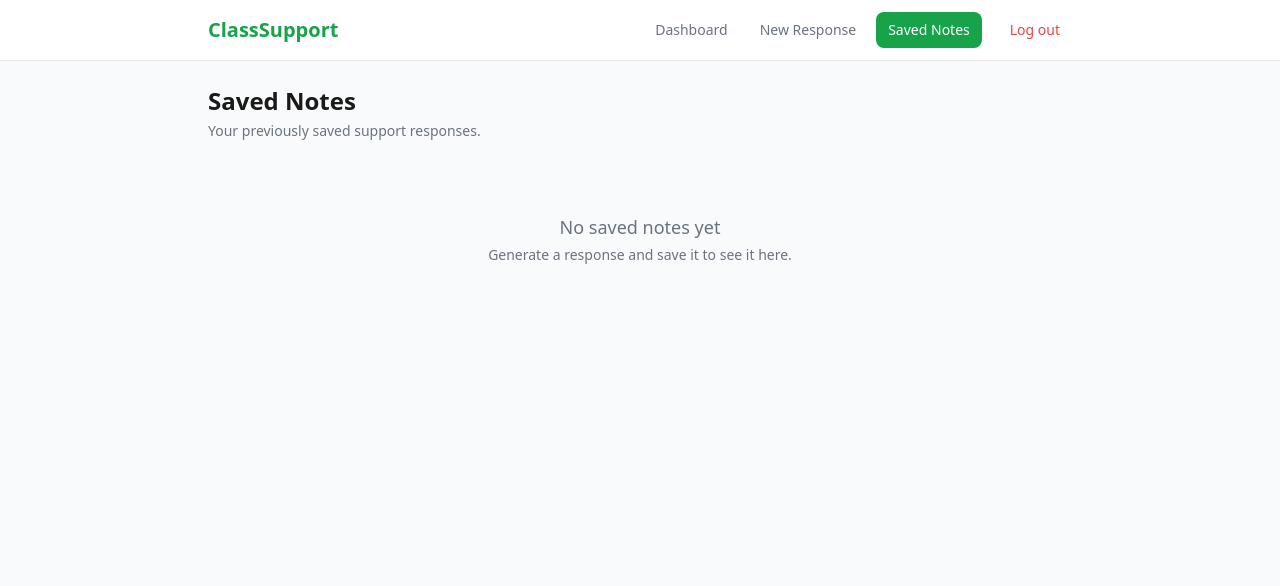
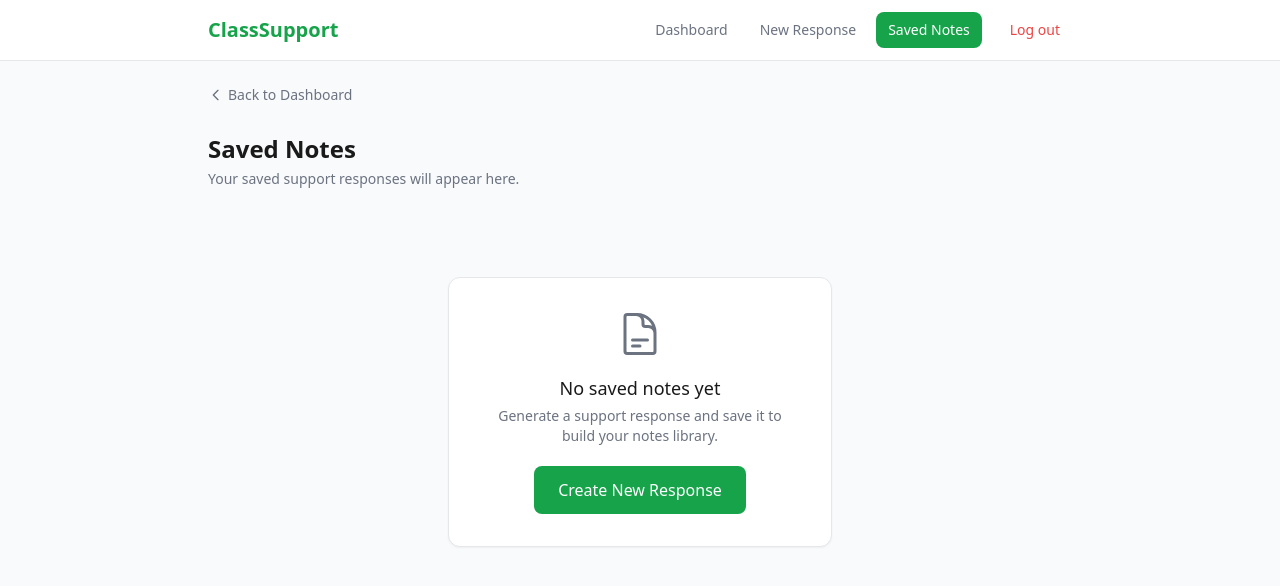
Before and after one commit to obadee91/teacher-support-mvp, a Next.js app: page /saved-notes in a window 1280 px wide. Shown: the top 586 px of the page. Built offline with nearby package versions, Linux system fonts and the light colour scheme; sample sign-in values are in the browser's storage.

Commit message:
8: saved notes page

```diff
--- a/app/saved-notes/page.tsx
+++ b/app/saved-notes/page.tsx
@@ -2,6 +2,7 @@
 
 import { useEffect, useState } from "react";
 import { useRouter } from "next/navigation";
+import Link from "next/link";
 import SavedNotesList from "@/components/SavedNotesList";
 import { getNotes } from "@/lib/storage";
 import { SavedNote } from "@/lib/types";
@@ -9,6 +10,7 @@ import { SavedNote } from "@/lib/types";
 export default function SavedNotesPage() {
   const router = useRouter();
   const [notes, setNotes] = useState<SavedNote[]>([]);
+  const [ready, setReady] = useState(false);
 
   useEffect(() => {
     const isLoggedIn = localStorage.getItem("classsupport_isLoggedIn");
@@ -17,21 +19,80 @@ export default function SavedNotesPage() {
       return;
     }
     setNotes(getNotes());
+    setReady(true);
   }, [router]);
 
   const handleDelete = (id: string) => {
     setNotes((prev) => prev.filter((n) => n.id !== id));
   };
 
+  if (!ready) {
+    return (
+      <div className="flex items-center justify-center min-h-[80vh]">
+        <p className="text-gray-mid">Loading...</p>
+      </div>
+    );
+  }
+
   return (
-    <div className="space-y-6">
+    <div className="space-y-6 pb-12">
+      {/* Back button */}
+      <Link
+        href="/dashboard"
+        className="inline-flex items-center gap-1 text-sm text-gray-mid hover:text-foreground transition-colors"
+      >
+        <svg
+          className="w-4 h-4"
+          fill="none"
+          viewBox="0 0 24 24"
+          stroke="currentColor"
+          strokeWidth={2}
+        >
+          <path strokeLinecap="round" strokeLinejoin="round" d="M15 19l-7-7 7-7" />
+        </svg>
+        Back to Dashboard
+      </Link>
+
       <div>
         <h1 className="text-2xl font-bold">Saved Notes</h1>
         <p className="text-gray-mid text-sm mt-1">
-          Your previously saved support responses.
+          {notes.length === 0
+            ? "Your saved support responses will appear here."
+            : `${notes.length} saved note${notes.length === 1 ? "" : "s"}`}
         </p>
       </div>
-      <SavedNotesList notes={notes} onDelete={handleDelete} />
+
+      {notes.length === 0 ? (
+        <div className="text-center py-16">
+          <div className="rounded-xl border border-border bg-white p-8 shadow-sm inline-block max-w-sm">
+            <svg
+              className="w-12 h-12 text-gray-mid mx-auto mb-4"
+              fill="none"
+              viewBox="0 0 24 24"
+              stroke="currentColor"
+              strokeWidth={1.5}
+            >
+              <path
+                strokeLinecap="round"
+                strokeLinejoin="round"
+                d="M19.5 14.25v-2.625a3.375 3.375 0 00-3.375-3.375h-1.5A1.125 1.125 0 0113.5 7.125v-1.5a3.375 3.375 0 00-3.375-3.375H8.25m0 12.75h7.5m-7.5 3H12M10.5 2.25H5.625c-.621 0-1.125.504-1.125 1.125v17.25c0 .621.504 1.125 1.125 1.125h12.75c.621 0 1.125-.504 1.125-1.125V11.25a9 9 0 00-9-9z"
+              />
+            </svg>
+            <p className="text-lg font-medium mb-1">No saved notes yet</p>
+            <p className="text-sm text-gray-mid mb-5">
+              Generate a support response and save it to build your notes library.
+            </p>
+            <Link
+              href="/new-response"
+              className="inline-block px-6 py-3 rounded-lg bg-accent text-white font-medium hover:bg-accent-hover transition-colors"
+            >
+              Create New Response
+            </Link>
+          </div>
+        </div>
+      ) : (
+        <SavedNotesList notes={notes} onDelete={handleDelete} />
+      )}
     </div>
   );
 }
--- a/components/SavedNotesList.tsx
+++ b/components/SavedNotesList.tsx
@@ -1,118 +1,149 @@
 "use client";
 
+import { useState } from "react";
 import { SavedNote } from "@/lib/types";
 import { deleteNote } from "@/lib/storage";
+import ResultsCard from "@/components/ResultsCard";
 
 interface Props {
   notes: SavedNote[];
   onDelete: (id: string) => void;
 }
 
-function BulletList({ items }: { items: string[] }) {
+const concernColors: Record<string, string> = {
+  behaviour: "bg-red-100 text-red-700",
+  anxiety: "bg-purple-100 text-purple-700",
+  attention: "bg-orange-100 text-orange-700",
+  "emotional-regulation": "bg-pink-100 text-pink-700",
+  "social-interaction": "bg-blue-100 text-blue-700",
+  "learning-engagement": "bg-teal-100 text-teal-700",
+  other: "bg-gray-100 text-gray-700",
+};
+
+function ConcernBadge({ concern }: { concern: string }) {
+  const color = concernColors[concern] || concernColors.other;
+  const label = concern
+    .replace(/-/g, " ")
+    .replace(/\b\w/g, (c) => c.toUpperCase());
   return (
-    <ul className="text-sm space-y-1">
-      {items.map((s, i) => (
-        <li key={i} className="flex gap-2">
-          <span className="text-accent">&#x2022;</span>
-          <span>{s}</span>
-        </li>
-      ))}
-    </ul>
-  );
-}
-
-function SectionLabel({ children }: { children: React.ReactNode }) {
-  return (
-    <p className="text-xs font-semibold text-gray-mid uppercase mb-1">
-      {children}
-    </p>
+    <span className={`inline-block px-2 py-0.5 rounded-full text-xs font-medium ${color}`}>
+      {label}
+    </span>
   );
 }
 
 export default function SavedNotesList({ notes, onDelete }: Props) {
-  if (notes.length === 0) {
-    return (
-      <div className="text-center py-12 text-gray-mid">
-        <p className="text-lg font-medium">No saved notes yet</p>
-        <p className="text-sm mt-1">
-          Generate a response and save it to see it here.
-        </p>
-      </div>
-    );
-  }
+  const [expandedId, setExpandedId] = useState<string | null>(null);
+  const [confirmDeleteId, setConfirmDeleteId] = useState<string | null>(null);
+
+  if (notes.length === 0) return null;
 
   const handleDelete = (id: string) => {
     deleteNote(id);
     onDelete(id);
+    setConfirmDeleteId(null);
+    if (expandedId === id) setExpandedId(null);
   };
 
   return (
     <div className="space-y-4">
       {notes.map((note) => {
-        const r = note.generatedResponse;
+        const isExpanded = expandedId === note.id;
+        const isConfirming = confirmDeleteId === note.id;
+        const preview =
+          note.note || note.generatedResponse.strategies[0] || "";
+
         return (
           <div
             key={note.id}
-            className="rounded-xl border border-border bg-white p-5 shadow-sm"
+            className="rounded-xl border border-border bg-white shadow-sm overflow-hidden"
           >
-            <div className="flex justify-between items-start mb-3">
-              <div>
-                <h3 className="font-semibold">{note.pupilId}</h3>
-                <p className="text-xs text-gray-mid">
-                  {note.date} &middot; {note.concern}
+            {/* Collapsed card header */}
+            <div className="p-5">
+              <div className="flex justify-between items-start gap-3">
+                <div className="min-w-0 flex-1">
+                  <div className="flex items-center gap-2 flex-wrap mb-1">
+                    <h3 className="font-semibold text-lg">{note.pupilId}</h3>
+                    <ConcernBadge concern={note.concern} />
+                  </div>
+                  <p className="text-xs text-gray-mid">{note.date}</p>
+                  {!isExpanded && preview && (
+                    <p className="text-sm text-gray-mid mt-2 line-clamp-2">
+                      {preview}
                     </p>
+                  )}
                 </div>
+              </div>
+
+              {/* Action buttons */}
+              <div className="flex gap-2 mt-3">
                 <button
-                onClick={() => handleDelete(note.id)}
-                className="text-sm text-red-500 hover:text-red-700 font-medium"
+                  onClick={() => setExpandedId(isExpanded ? null : note.id)}
+                  className="px-4 py-2 rounded-lg border border-accent text-accent text-sm font-medium hover:bg-green-50 transition-colors"
+                >
+                  {isExpanded ? "Collapse" : "View Full"}
+                </button>
+
+                {!isConfirming ? (
+                  <button
+                    onClick={() => setConfirmDeleteId(note.id)}
+                    className="px-4 py-2 rounded-lg border border-border text-red-500 text-sm font-medium hover:bg-red-50 hover:border-red-200 transition-colors"
                   >
                     Delete
                   </button>
+                ) : (
+                  <div className="flex items-center gap-2">
+                    <span className="text-sm text-red-600">Are you sure?</span>
+                    <button
+                      onClick={() => handleDelete(note.id)}
+                      className="px-3 py-2 rounded-lg bg-red-500 text-white text-sm font-medium hover:bg-red-600 transition-colors"
+                    >
+                      Yes, delete
+                    </button>
+                    <button
+                      onClick={() => setConfirmDeleteId(null)}
+                      className="px-3 py-2 rounded-lg border border-border text-sm font-medium hover:bg-gray-light transition-colors"
+                    >
+                      Cancel
+                    </button>
+                  </div>
+                )}
+              </div>
             </div>
 
+            {/* Expanded detail view */}
+            {isExpanded && (
+              <div className="border-t border-border bg-gray-light p-5 space-y-4">
                 {note.note && (
-              <div className="mb-3 rounded-lg bg-gray-light p-3">
-                <SectionLabel>Teacher Note</SectionLabel>
+                  <div className="rounded-lg bg-white border border-border p-4">
+                    <p className="text-xs font-semibold text-gray-mid uppercase mb-1">
+                      Teacher Note
+                    </p>
                     <p className="text-sm whitespace-pre-wrap">{note.note}</p>
                   </div>
                 )}
 
-            <div className="space-y-3">
-              <div>
-                <SectionLabel>Interpretation</SectionLabel>
-                <p className="text-sm whitespace-pre-wrap">{r.interpretation}</p>
+                {note.observations.length > 0 && (
+                  <div className="rounded-lg bg-white border border-border p-4">
+                    <p className="text-xs font-semibold text-gray-mid uppercase mb-2">
+                      Observations
+                    </p>
+                    <div className="flex flex-wrap gap-1.5">
+                      {note.observations.map((obs) => (
+                        <span
+                          key={obs}
+                          className="inline-block px-2 py-1 rounded-md bg-gray-light border border-border text-xs"
+                        >
+                          {obs}
+                        </span>
+                      ))}
                     </div>
-
-              {r.strategies.length > 0 && (
-                <div>
-                  <SectionLabel>Strategies</SectionLabel>
-                  <BulletList items={r.strategies} />
                   </div>
                 )}
 
-              {r.scripts.length > 0 && (
-                <div>
-                  <SectionLabel>Example Scripts</SectionLabel>
-                  <BulletList items={r.scripts} />
+                <ResultsCard result={note.generatedResponse} />
               </div>
             )}
-
-              {r.nextSteps.length > 0 && (
-                <div>
-                  <SectionLabel>Next Steps</SectionLabel>
-                  <BulletList items={r.nextSteps} />
-                </div>
-              )}
-
-              <div>
-                <SectionLabel>When to Escalate</SectionLabel>
-                <p className="text-sm whitespace-pre-wrap">{r.escalation}</p>
-              </div>
-
-              <div className="rounded-lg border border-amber-200 bg-amber-50 p-3">
-                <p className="text-xs text-amber-800">{r.disclaimer}</p>
-              </div>
-            </div>
           </div>
         );
       })}
```
Lines whose indentation alone changed are shown as unchanged.
